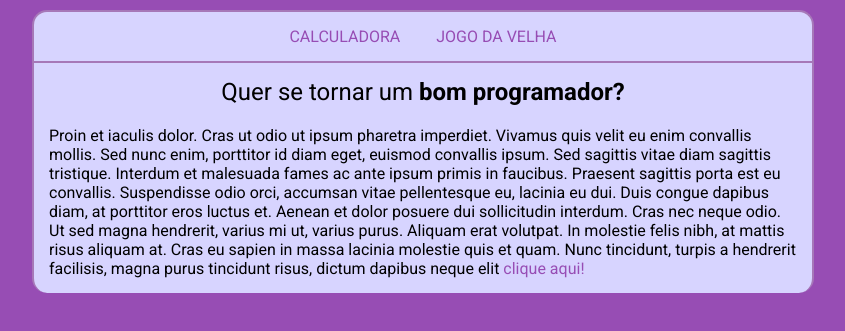
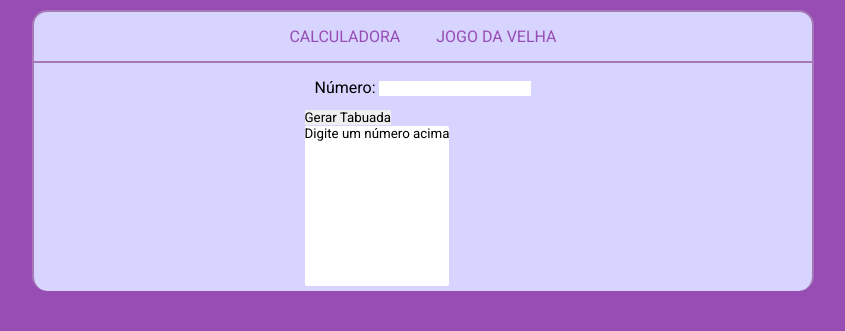
Before and after one commit to curtinaz/Async-4, a plain HTML site: page index.html in a window 1280 px wide. Shown: the part 187-518 px from the top of the page, without its empty margins (217-1062 px from the left). Drawn offline with Linux system fonts and the light colour scheme.

Commit message:
added tabuada

```diff
--- a/index.html
+++ b/index.html
@@ -6,7 +6,8 @@
     <title>CodeWORLD</title>
     <link rel="stylesheet" href="./main.css">
     <script src="./scripts.js"></script>
-    <script src="jquery-1.3.2.min.js"></script>
+    <script src="./jquery-1.3.2.min.js"></script>
+    <script src="./table.js"></script>
 </head>
 <body>
     <div style="margin-top: 5%;" class="center">
@@ -22,8 +23,17 @@
     <div class="center">
 
         <section id="inicio">
-            <h1>Quer se tornar um <strong>bom programador?</strong></h1>
-            <p>Proin et iaculis dolor. Cras ut odio ut ipsum pharetra imperdiet. Vivamus quis velit eu enim convallis mollis. Sed nunc enim, porttitor id diam eget, euismod convallis ipsum. Sed sagittis vitae diam sagittis tristique. Interdum et malesuada fames ac ante ipsum primis in faucibus. Praesent sagittis porta est eu convallis. Suspendisse odio orci, accumsan vitae pellentesque eu, lacinia eu dui. Duis congue dapibus diam, at porttitor eros luctus et. Aenean et dolor posuere dui sollicitudin interdum. Cras nec neque odio. Ut sed magna hendrerit, varius mi ut, varius purus. Aliquam erat volutpat. In molestie felis nibh, at mattis risus aliquam at. Cras eu sapien in massa lacinia molestie quis et quam. Nunc tincidunt, turpis a hendrerit facilisis, magna purus tincidunt risus, dictum dapibus neque elit <a href="#videos" onclick="clickvideos()">clique aqui!</a></p>
+            <section>
+                <div>
+                    <p>Número: <input type="number" name="num" id="txtn"></p>
+                    <input type="button" value="Gerar Tabuada" onclick="tabuada()">
+                </div>
+                <div>
+                    <select name="tabuada" id="seltab" size="10">
+                        <option value="">Digite um número acima</option>
+                    </select>
+                </div>
+            </section>
         </section>
 
         <section style="display: none;" id="videos">
--- /dev/null
+++ b/table.js
@@ -0,0 +1,19 @@
+function tabuada() {
+    let num = document.getElementById('txtn')
+    let tab = document.getElementById('seltab')
+    if (num.value.length == 0) {
+        window.alert('Por favor, digite um número!')
+    }
+    else {
+        let n = Number(num.value)
+        let c = 1
+        tab.innerHTML = ''
+        while (c <= 10) {
+            let item = document.createElement('option')
+            item.text = `${n} x ${c} = ${n*c}`
+            item.value = `tab${c}`
+            tab.appendChild(item)
+            c++
+        }
+    }
+}
```
